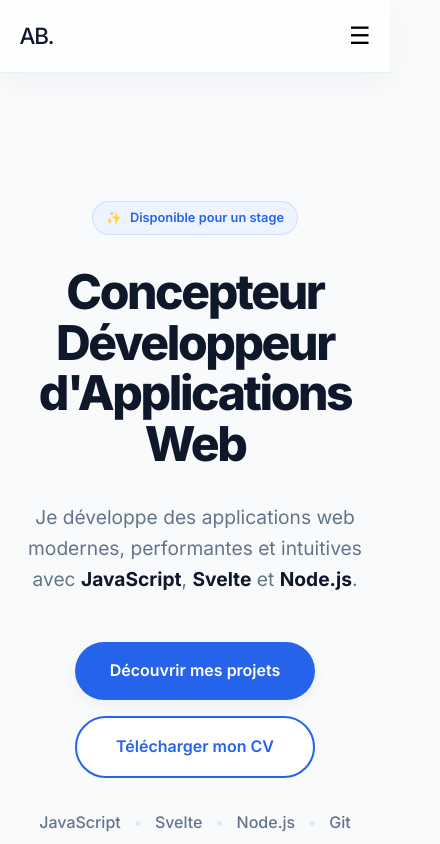
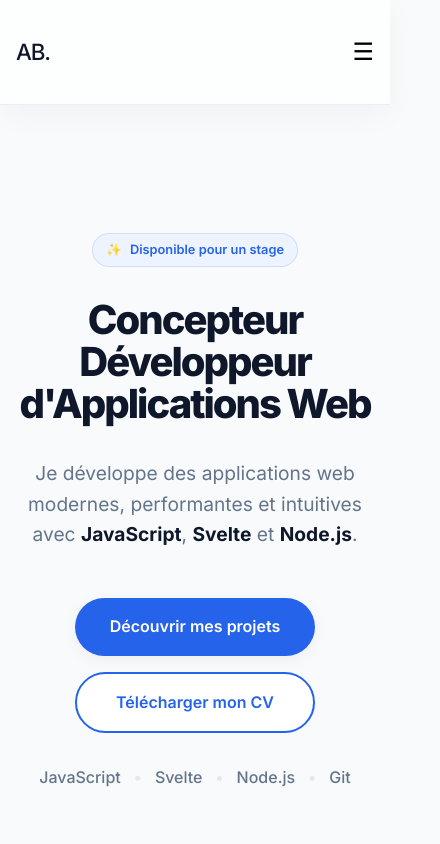
Before and after one commit to ArnaudBloyet/portfolio, a Svelte app: page / in a window 390 px wide. Shown: the top 844 px of the page, 440 px wide, since content can reach past the window. Built offline with nearby package versions, Linux system fonts and the light colour scheme.

Commit message:
feat: improve responsive layout

```diff
--- a/src/components/layout/Navbar.svelte
+++ b/src/components/layout/Navbar.svelte
@@ -38,6 +38,8 @@
         top: 0;
         z-index: 1000;
 
+        flex-wrap: wrap;
+
         backdrop-filter: blur(18px);
         -webkit-backdrop-filter: blur(18px);
 
@@ -46,6 +48,20 @@
         box-shadow: 0 8px 30px rgba(15, 23, 42, 0.04);
 
         border-bottom: 1px solid rgba(226, 232, 240, 0.7);
+    }
+
+    @media (max-width: 768px) {
+        .navbar {
+            padding: 1rem 0;
+        }
+
+        .navbar__links {
+            gap: 1rem;
+
+            flex-wrap: wrap;
+
+            justify-content: center;
+        }
     }
 
     .navbar__content {
--- a/src/components/sections/About.svelte
+++ b/src/components/sections/About.svelte
@@ -105,4 +105,10 @@
 
         line-height: 1.8;
     }
+
+    @media (max-width: 768px) {
+        .about__content {
+            grid-template-columns: 1fr;
+        }
+    }
 </style>
--- a/src/components/sections/Contact.svelte
+++ b/src/components/sections/Contact.svelte
@@ -84,4 +84,10 @@
     .contact__card p {
         color: var(--text-light);
     }
+
+    @media (max-width: 768px) {
+        .contact__grid {
+            grid-template-columns: 1fr;
+        }
+    }
 </style>
--- a/src/components/sections/Hero.svelte
+++ b/src/components/sections/Hero.svelte
@@ -133,4 +133,20 @@
 
         margin-top: 4.5rem;
     }
+
+    @media (max-width: 768px) {
+        .hero {
+            padding-top: 8rem;
+        }
+
+        .hero h1 {
+            font-size: clamp(2.5rem, 10vw, 4rem);
+        }
+
+        .hero__buttons {
+            flex-direction: column;
+
+            align-items: center;
+        }
+    }
 </style>
--- a/src/components/sections/Journey.svelte
+++ b/src/components/sections/Journey.svelte
@@ -102,4 +102,14 @@
 
         line-height: 1.8;
     }
+
+    @media (max-width: 768px) {
+        .journey__card {
+            padding-left: 2rem;
+        }
+
+        .journey__card::before {
+            left: 0.8rem;
+        }
+    }
 </style>
--- a/src/components/sections/Projects.svelte
+++ b/src/components/sections/Projects.svelte
@@ -35,4 +35,10 @@
 
         align-items: stretch;
     }
+
+    @media (max-width: 768px) {
+        .projects__grid {
+            grid-template-columns: 1fr;
+        }
+    }
 </style>
--- a/src/components/sections/Skills.svelte
+++ b/src/components/sections/Skills.svelte
@@ -79,4 +79,10 @@
 
         gap: 0.75rem;
     }
+
+    @media (max-width: 768px) {
+        .skills__grid {
+            grid-template-columns: 1fr;
+        }
+    }
 </style>
--- a/src/styles/global.css
+++ b/src/styles/global.css
@@ -37,6 +37,6 @@ section {
 }
 
 .container {
-    width: min(90%, var(--container));
-    margin-inline: auto;
+    width:min(1120px, calc(100% - 2rem));
+    margin:0 auto;
 }
```
